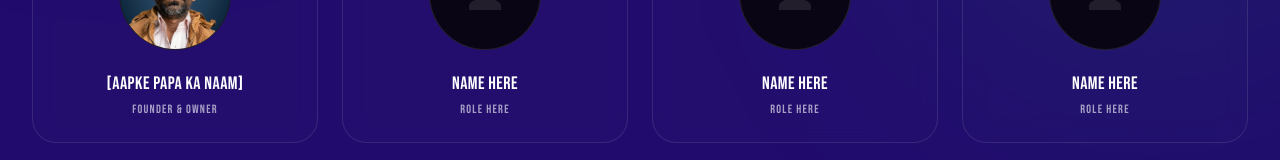
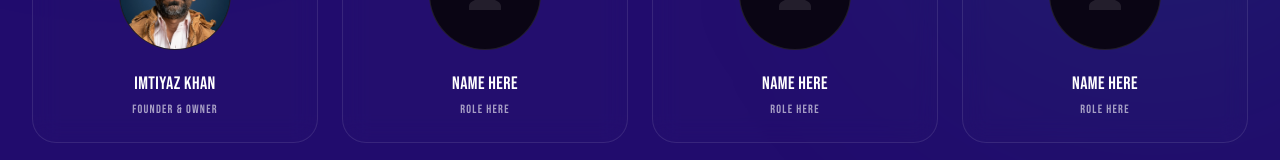
Before and after one commit to Muskankhan512/naaz-amusement-website, a Next.js app: page /about in a window 1280 px wide. Shown: the part 2255-2415 px from the top of the page. Built offline with nearby package versions, Linux system fonts and the light colour scheme; no server answers.

Commit message:
Update founder name to Imtiyaz Khan

```diff
--- a/src/app/about/page.tsx
+++ b/src/app/about/page.tsx
@@ -221,7 +221,7 @@ export default function AboutPage() {
 
             <div className="mt-16 grid grid-cols-1 gap-6 sm:grid-cols-2 lg:grid-cols-4">
               {[
-                { name: "[Aapke Papa Ka Naam]", role: "Founder & Owner", image: "/founder.png" },
+                { name: "Imtiyaz Khan", role: "Founder & Owner", image: "/founder.png" },
                 { name: "Name Here", role: "Role Here", image: null },
                 { name: "Name Here", role: "Role Here", image: null },
                 { name: "Name Here", role: "Role Here", image: null }
```
